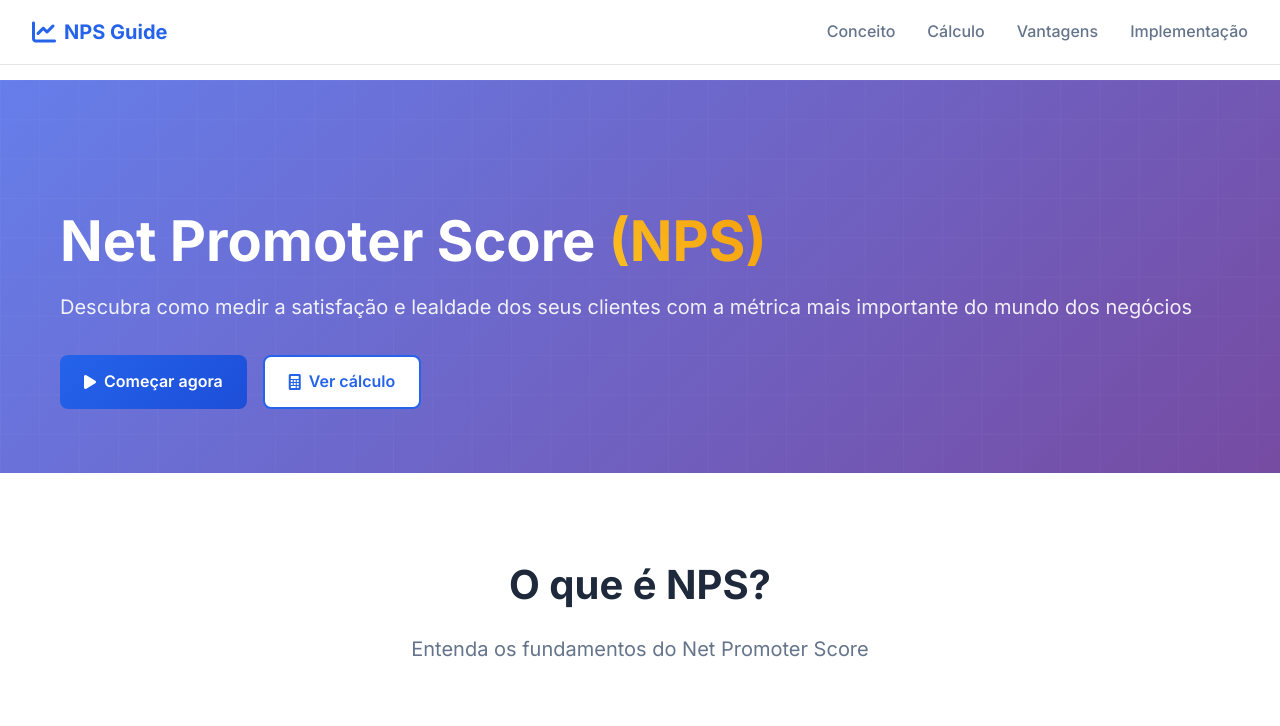
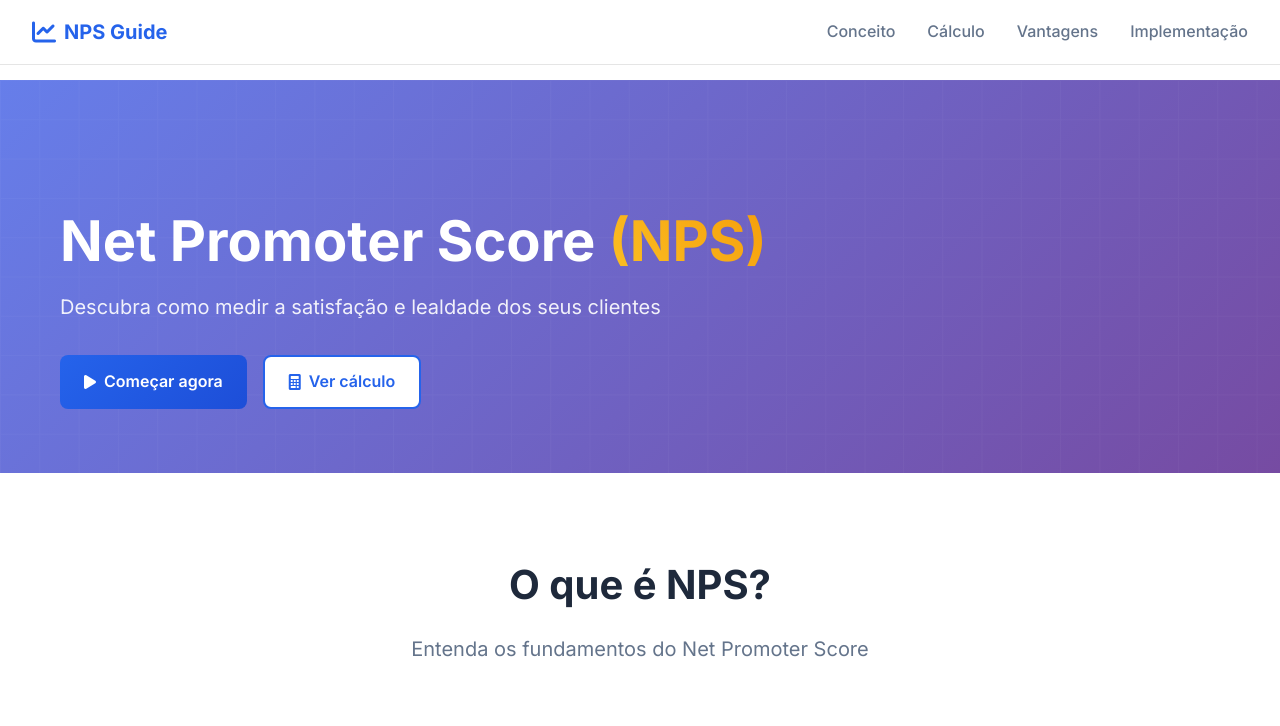
Before and after one commit to matheussrf/nps, a plain HTML site: page index.html in a window 1280 px wide. Shown: the top 726 px of the page. Drawn offline with Linux system fonts and the light colour scheme.

Commit message:
Update index.html

```diff
--- a/index.html
+++ b/index.html
@@ -34,7 +34,7 @@
                         <span class="highlight">(NPS)</span>
                     </h1>
                     <p class="hero-subtitle">
-                        Descubra como medir a satisfação e lealdade dos seus clientes com a métrica mais importante do mundo dos negócios
+                        Descubra como medir a satisfação e lealdade dos seus clientes
                     </p>
                     <div class="hero-buttons">
                         <a href="#conceito" class="btn btn-primary">
```
